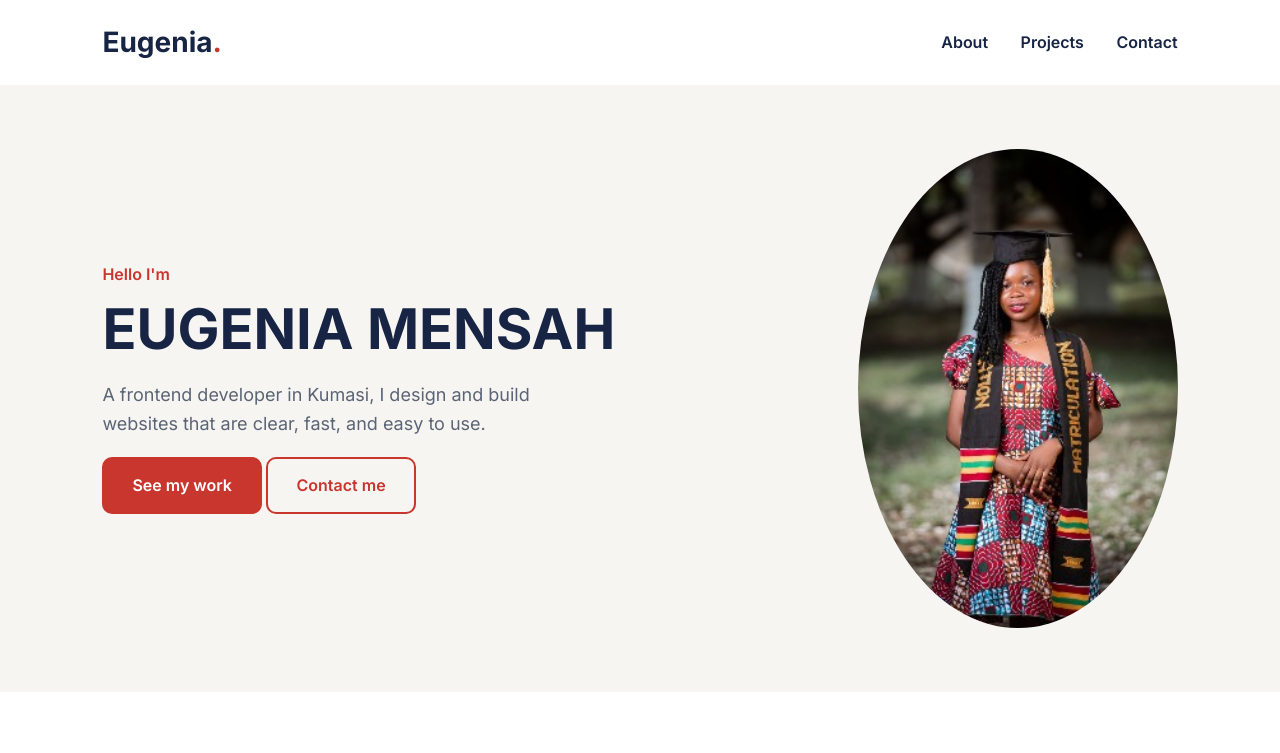
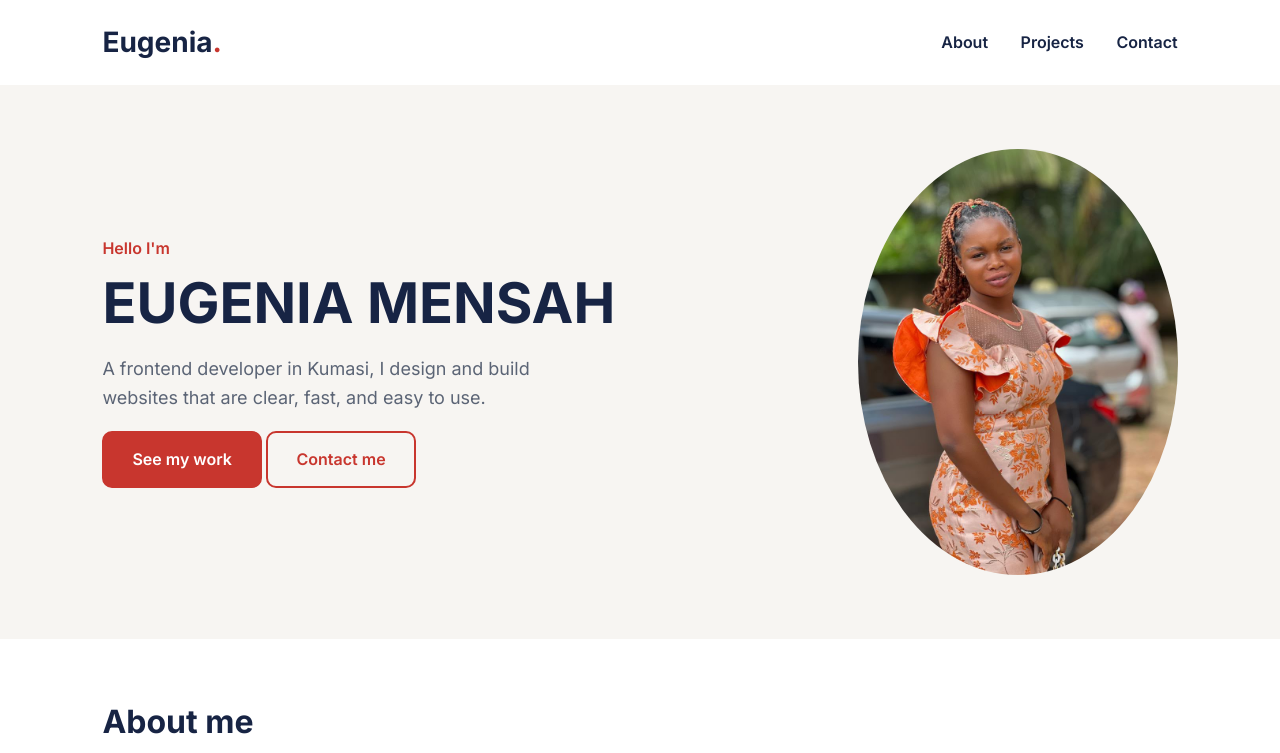
Before and after one commit to Eugenia-1/portfolio, a plain HTML site: page index.html in a window 1280 px wide. Shown: the top 753 px of the page. Drawn offline with Linux system fonts and the light colour scheme.

Commit message:
index.html

```diff
--- a/index.html
+++ b/index.html
@@ -31,7 +31,7 @@
                     <a href="#contact" class="btn btn-outline">Contact me</a>
                 </div>
             </div>
-            <img src="image\proj 1.jpg" alt="Illustration of Eugenia" class="hero-photo">
+            <img src="image\project-4.jpeg" alt="Illustration of Eugenia" class="hero-photo">
         </section>
 
         <section id="about" class="about">
```
Also changed, not shown: image/proj 1.jpg (deleted), image/project-4.jpeg (added).
